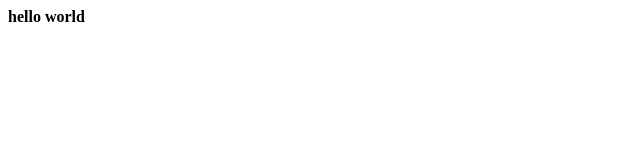
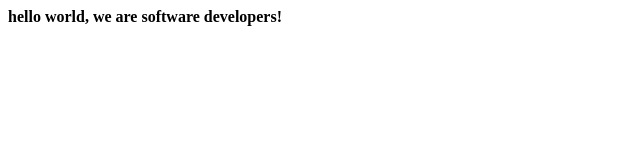
Before and after one commit to kazim110/NelsonandKazimProj, a plain HTML site: page index.html in a window 1280 px wide. Shown: the whole page, without its empty margins (0-640 px from the left). Drawn offline with Linux system fonts and the light colour scheme.

Commit message:
added we are sofware developers

```diff
--- a/index.html
+++ b/index.html
@@ -8,7 +8,7 @@
 
   <body>
     <script src="https://cdn.freecodecamp.org/testable-projects-fcc/v1/bundle.js"></script>
-    <b>hello world</b>
+    <b>hello world, we are software developers!</b>
 
     <!--
 
```
